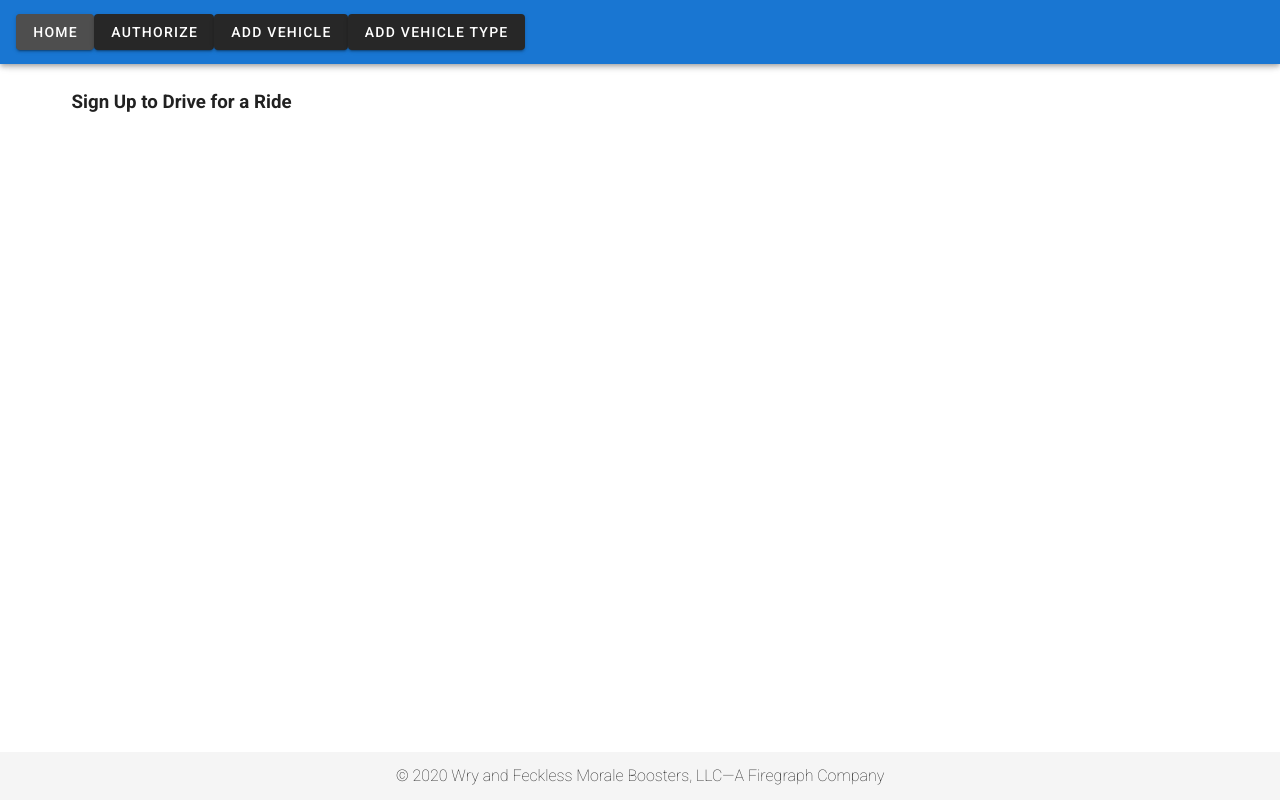
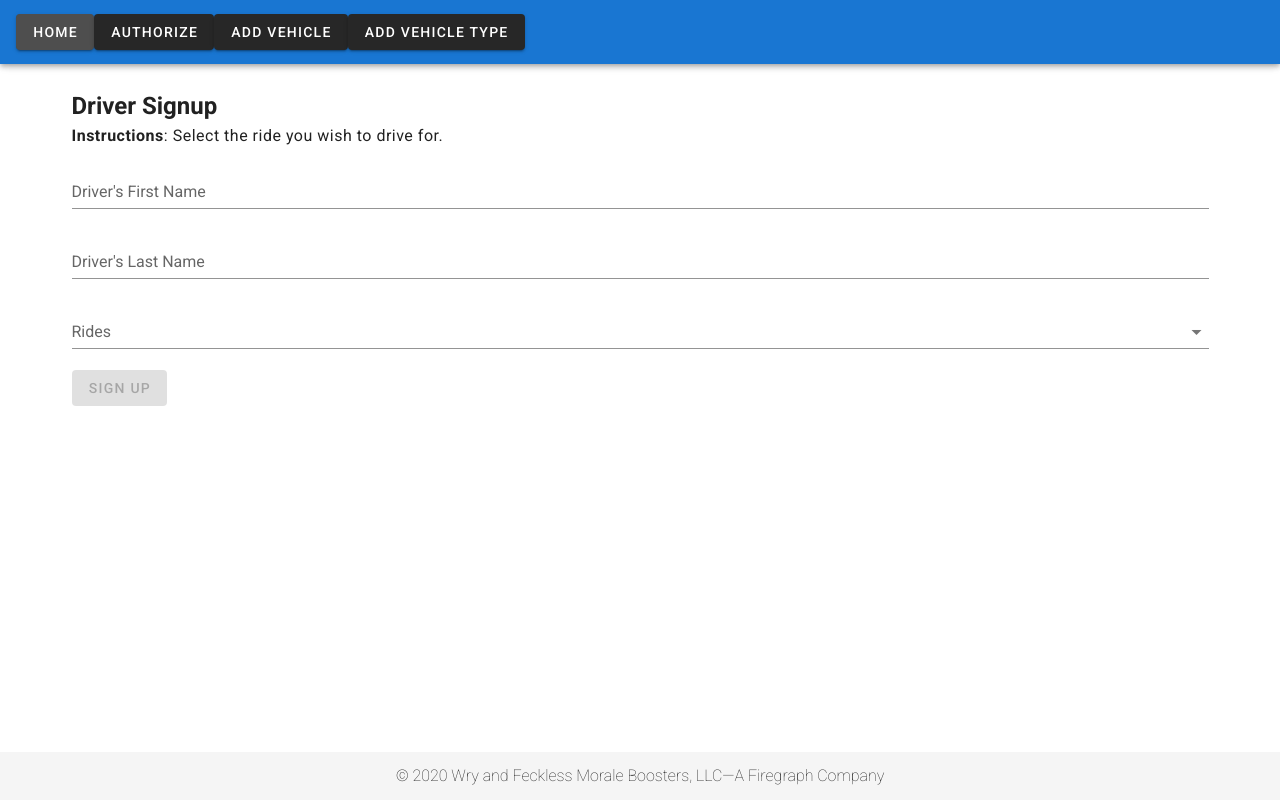
Before and after one commit to ZWubs/ride-share-model-layer, a Vue app: page /driver-signup in a window 1280 px wide. Built offline with nearby package versions, Linux system fonts and the light colour scheme; no server answers.

Commit message:
Menu error on PassengerRides

```diff
--- a/src/pages/DriverSignUp.vue
+++ b/src/pages/DriverSignUp.vue
@@ -1,10 +1,155 @@
 <template>
     <v-container>
-        <h3>Sign Up to Drive for a Ride</h3>
+        <div>
+            <h2>Driver Signup</h2>
+            <instructions details="Select the ride you wish to drive for." />
+
+            <v-form v-model="valid">
+                <v-text-field
+                        v-model = "new_driver.driverFirstName"
+                        v-bind:rules = "rules.required"
+                        type="first name"
+                        label="Driver's First Name"
+                        required
+                >
+                </v-text-field>
+                <v-text-field
+                        v-model = "new_driver.driverLastName"
+                        v-bind:rules = "rules.required"
+                        type="last name"
+                        label="Driver's Last Name"
+                        required
+                >
+                </v-text-field>
+                <v-select
+                        v-model = "new_driver.ride"
+                        :items="ridesList"
+                        v-bind:rules = "rules.required"
+                        item-text="text"
+                        item-value="value"
+                        label="Rides"
+                        required
+                >
+                </v-select>
+                <v-btn v-bind:disabled="!valid" v-on:click="handleSubmit">
+                    Sign Up
+                </v-btn>
+            </v-form>
+        </div>
+
+        <div class="text-xs-center">
+            <v-dialog v-model='dialogVisible' width="500">
+                <v-card>
+                    <v-card-title primary-title>
+                        {{ dialogHeader }}
+                    </v-card-title>
+
+                    <v-card-text>
+                        {{ dialogText }}
+                    </v-card-text>
+
+                    <v-divider></v-divider>
+
+                    <v-card-actions>
+                        <v-spacer></v-spacer>
+                        <v-btn color="primary" text v-on:click="hideDialog">Okay</v-btn>
+                    </v-card-actions>
+                </v-card>
+            </v-dialog>
+        </div>
     </v-container>
 </template>
+
 <script>
+    import Instructions from "../components/Instructions.vue";
     export default {
-        name:"DriverSignUpPage",
+        name: "AuthorizationPage",
+        components: {
+            Instructions
+        },
+        data: function () {
+            return {
+                valid: false,
+
+                new_driver: {
+                    driverFirstName: "",
+                    driverLastName: "",
+                    ride: "",
+                    vehicle:"",
+                },
+                ridesList: [],
+                driverSignedUp: false,
+
+                dialogHeader: "<no dialogHeader>",
+                dialogText: "<no dialogText>",
+                dialogVisible: false,
+
+                rules: {
+                    required: [(val) => val.length > 0 || "Required"]
+                },
+            };
+        },
+
+        mounted() {
+            this.getRideData();
+        },
+
+        methods: {
+            getRideData:async function () {
+                //Edit function to take driver and only show vehicles they're authorized for
+                try {
+                    let response = await this.$axios.get("/rides");
+                    let rideArray = response.data;
+                    for (let i = 0; i < rideArray.length; i++) {
+                        let rideDate = new Date(rideArray[i].date).toDateString();
+                        let a_ride = `${rideDate} To: ${rideArray[i].toLocation.address} ${rideArray[i].toLocation.city} ${rideArray[i].toLocation.state} ${rideArray[i].toLocation.zipcode}`;
+                        this.ridesList.push(a_ride);
+                    }
+                    this.ridesList.sort();
+                } catch (e) {
+                    console.log(e);
+                }
+            },
+
+            handleSubmit: function () {
+                this.driverSignedUp = false;
+
+                this.$axios
+                    .post("/driver-signup", {
+                        firstName: this.new_driver.driverFirstName,
+                        lastName: this.new_driver.driverLastName,
+                        ride: this.new_driver.ride
+                    })
+                    .then((result) => {
+                        if (result.data.ok) {
+                            this.showDialog("Success", result.data.msge)
+                            this.driverSignedUp = true;
+                        } else {
+                            this.showDialog("Sorry", result.data.msge);
+                        }
+                    })
+                    .catch((err) => this.showDialog("Failed", err));
+
+            },
+
+            // Helper method to display the dialog box with the appropriate content.
+            // From Dr. Tom Nurkkala's Modify Single-Page Assignment
+            showDialog: function (header, text) {
+                this.dialogHeader = header;
+                this.dialogText = text;
+                this.dialogVisible = true;
+            },
+
+            // Invoked by the "Okay" button on the dialog; dismiss the dialog
+            // and navigate to the home page.
+            // From Dr. Tom Nurkkala's Modify Single-Page Assignment
+            hideDialog: function () {
+                this.dialogVisible = false;
+                if (this.driverSignedUp) {
+                    // Only navigate away from the Authorization page if we were successful.
+                    this.$router.push({name: "home-page"});
+                }
+            },
+        }
     }
 </script>
--- a/src/pages/PassengerRides.vue
+++ b/src/pages/PassengerRides.vue
@@ -1,11 +1,11 @@
 <template>
     <div class="text-center">
 <!--        <v-menu offset-y>-->
-<!--            <template v-slot:activator="scope">-->
+<!--            <template v-slot:activator="{ on } ">-->
 <!--                <v-btn-->
 <!--                        color="primary"-->
 <!--                        dark-->
-<!--                        v-on="scope.on"-->
+<!--                        v-on="on"-->
 <!--                >-->
 <!--                    Dropdown-->
 <!--                </v-btn>-->
--- a/src/pages/RideReport.vue
+++ b/src/pages/RideReport.vue
@@ -43,7 +43,6 @@
           try{
             let response= await this.$axios.get("/rides");
             let rideArray=response.data;
-            console.log(rideArray);
             for (let i = 0; i<rideArray.length; i++){
               let a_ride = rideArray[i];
               //Format Date
```
Also changed, not shown: db.js (+49 -10 lines).
